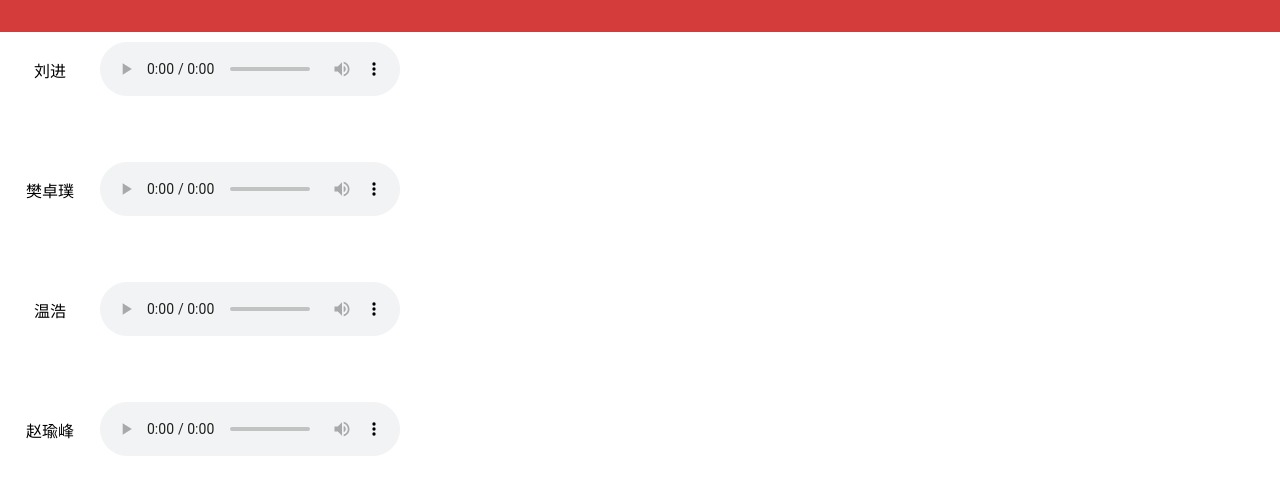
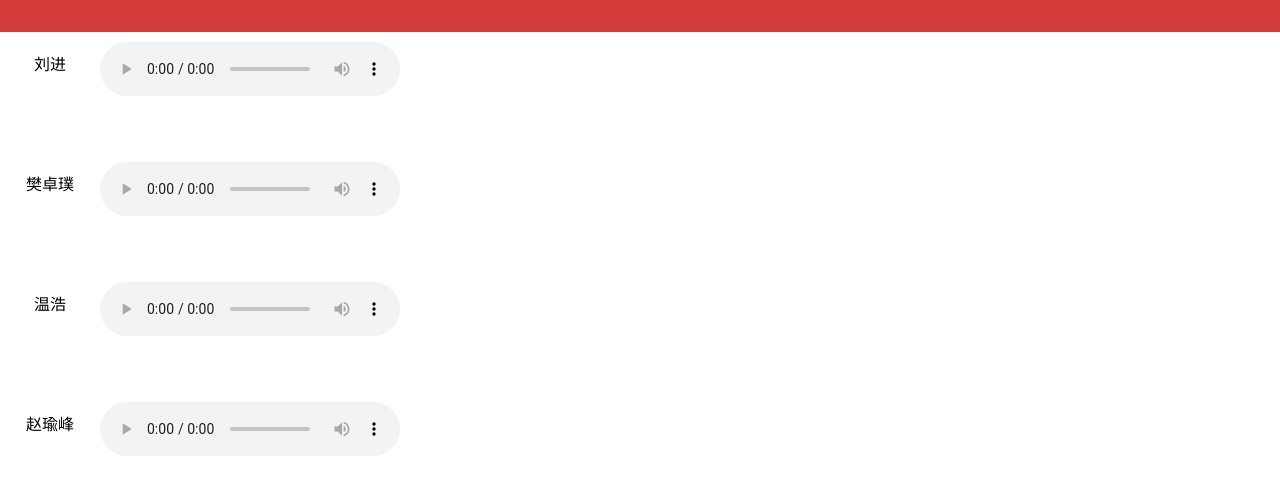
Before and after one commit to AbnerMing888/vip, a plain HTML site: page mp3.html in a window 1280 px wide. Shown: the part 68-562 px from the top of the page. Drawn offline with nearby package versions, Linux system fonts and the light colour scheme.

Commit message:
Update mp3.html

```diff
--- a/mp3.html
+++ b/mp3.html
@@ -21,7 +21,7 @@
 
 	   .student_div{
 			width:100%;
-			height:120px;
+			height:90px;
 			margin-top:10px;
 			clear:both;
 
@@ -36,7 +36,7 @@
 			width:100px;
 			height:120px;
 			text-align:center;
-			line-height:60px;
+			line-height:45px;
 	   }
 
 	     .student_div_right{
```
